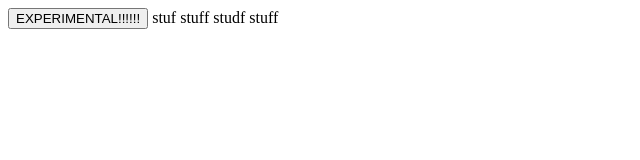
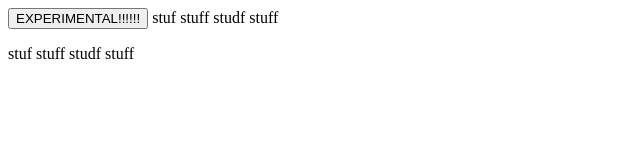
Before and after one commit to taliahm/it-is-friday, a plain HTML site: page index.html in a window 1280 px wide. Shown: the whole page, without its empty margins (0-640 px from the left). Drawn offline with Linux system fonts and the light colour scheme.

Commit message:
new p tag

```diff
--- a/index.html
+++ b/index.html
@@ -10,6 +10,7 @@
     <main></main>
     <button>EXPERIMENTAL!!!!!!</button>
     stuf stuff studf stuff
+    <p>stuf stuff studf stuff </p>
     <footer></footer>
 </body>
 </html>
```
